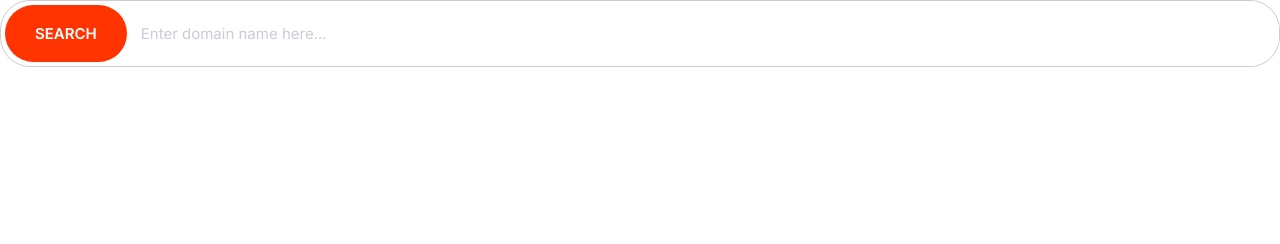
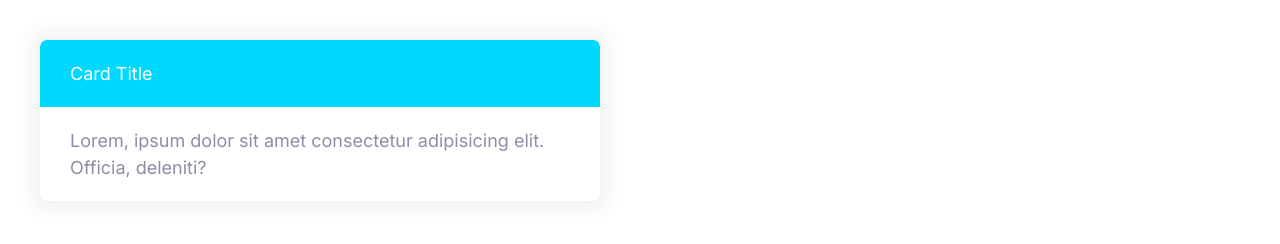
Before and after one commit to santhoshsandy7/Moshify-Project, a plain HTML site: page 9.MOSHIFY/index.html in a window 1280 px wide. Drawn offline with Linux system fonts and the light colour scheme.

Commit message:
Define the card components.

```diff
--- a/9.MOSHIFY/css/styles.css
+++ b/9.MOSHIFY/css/styles.css
@@ -278,3 +278,25 @@ a {
     font-size: 1.5rem;
   }
 }
+
+/* Cards */
+
+.card {
+  border-radius: 7px;
+  box-shadow: 0 0 20px 10px #f3f3f3;
+  overflow: hidden;
+}
+
+.card__header,
+.card__body {
+  padding: 2rem 3rem;
+}
+
+.card--primary .card__header {
+  background: var(--color-primary);
+  color: #fff;
+}
+.card--secondary .card__header {
+  background: var(--color-secondary);
+  color: #fff;
+}
--- a/9.MOSHIFY/index.html
+++ b/9.MOSHIFY/index.html
@@ -15,13 +15,14 @@
     <title>Document</title>
   </head>
   <body>
-    <div class="input--group">
-      <button class="btn btn--accent">Search</button>
-      <input
-        type="text"
-        class="input"
-        placeholder="Enter domain name here..."
-      />
+    <div style="width: 50%; padding: 4rem">
+      <div class="card card--secondary">
+        <header class="card__header">Card Title</header>
+        <div class="card__body">
+          Lorem, ipsum dolor sit amet consectetur adipisicing elit. Officia,
+          deleniti?
+        </div>
+      </div>
     </div>
   </body>
 </html>
```
Also changed, not shown: 9.MOSHIFY/component/cards.html (added, +9 -0 lines).
